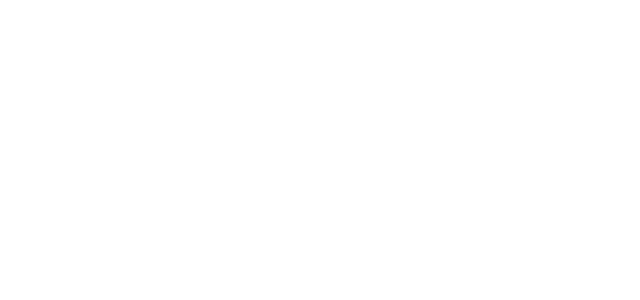
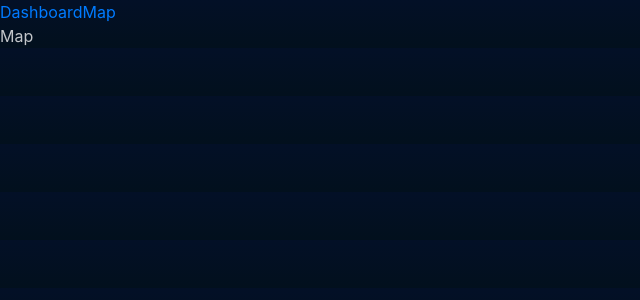
Before and after one commit to artem-p/raindrop, a React (Create React App) app: page /raindrop/map in a window 1280 px wide. Before the commit this address had no page. Shown: the top 300 px of the page, without its empty margins (0-640 px from the left). Built offline with nearby package versions, Linux system fonts and the light colour scheme.

Commit message:
fix router to work with github pages

```diff
--- a/package.json
+++ b/package.json
@@ -2,6 +2,8 @@
   "name": "raindrop",
   "version": "0.1.0",
   "private": true,
+
+  "//" : "delete when disable github pages and delete all raindrop in paths in router and links",
   "homepage": "http://artem-p.github.io/raindrop",
   "dependencies": {
     "@emotion/react": "^11.7.1",
--- a/src/App.js
+++ b/src/App.js
@@ -8,8 +8,8 @@ function App() {
     <div className="app">
       <header>
         <nav>
-          <Link to='/dashboard'>Dashboard</Link>
-          <Link to='/map'>Map</Link>
+          <Link to='/raindrop/dashboard'>Dashboard</Link>
+          <Link to='/raindrop/map'>Map</Link>
         </nav>
       </header>
       <main>
--- a/src/index.js
+++ b/src/index.js
@@ -10,7 +10,7 @@ ReactDOM.render(
   <React.StrictMode>
     <BrowserRouter>
       <Routes>
-        <Route path="/" element={<App />}>
+        <Route path="/raindrop" element={<App />}>
           <Route path="dashboard" element={<Dashboard />} />
           <Route path="map" element={<Map />} />
         </Route>
```
